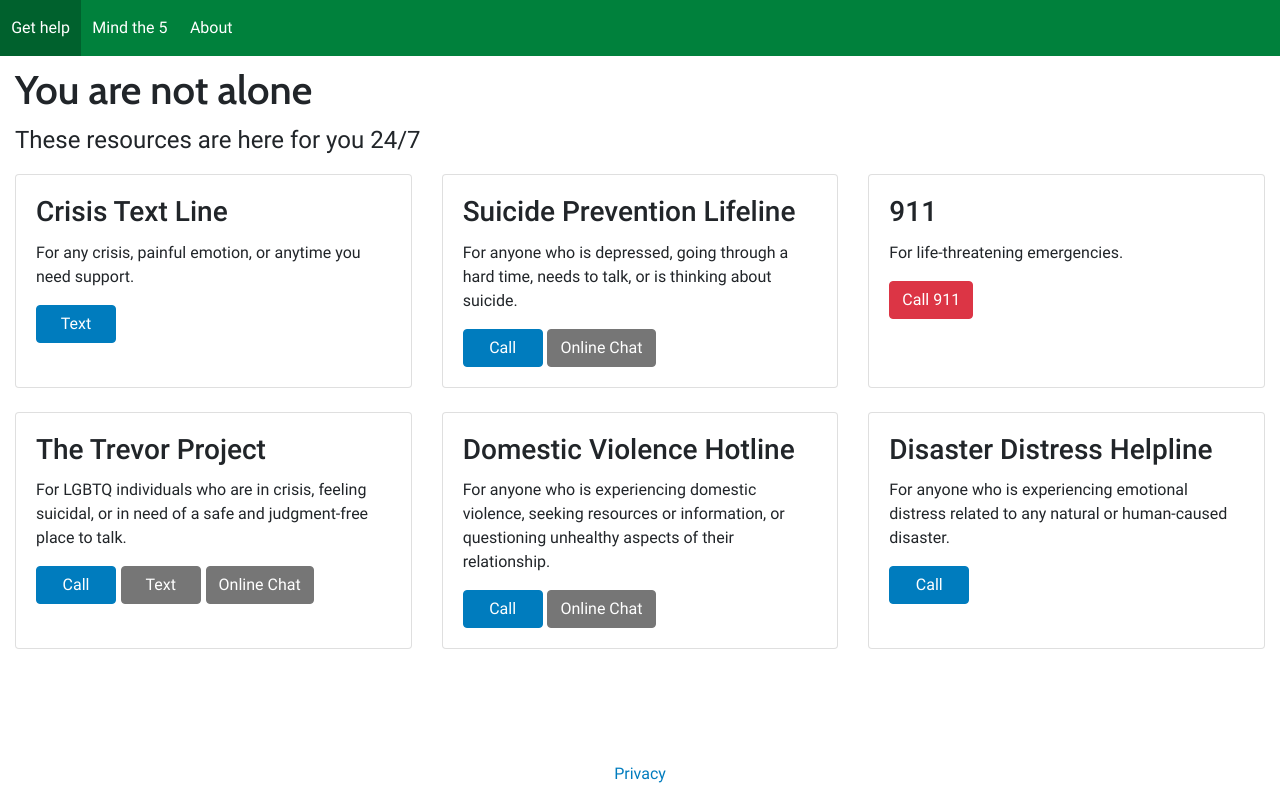
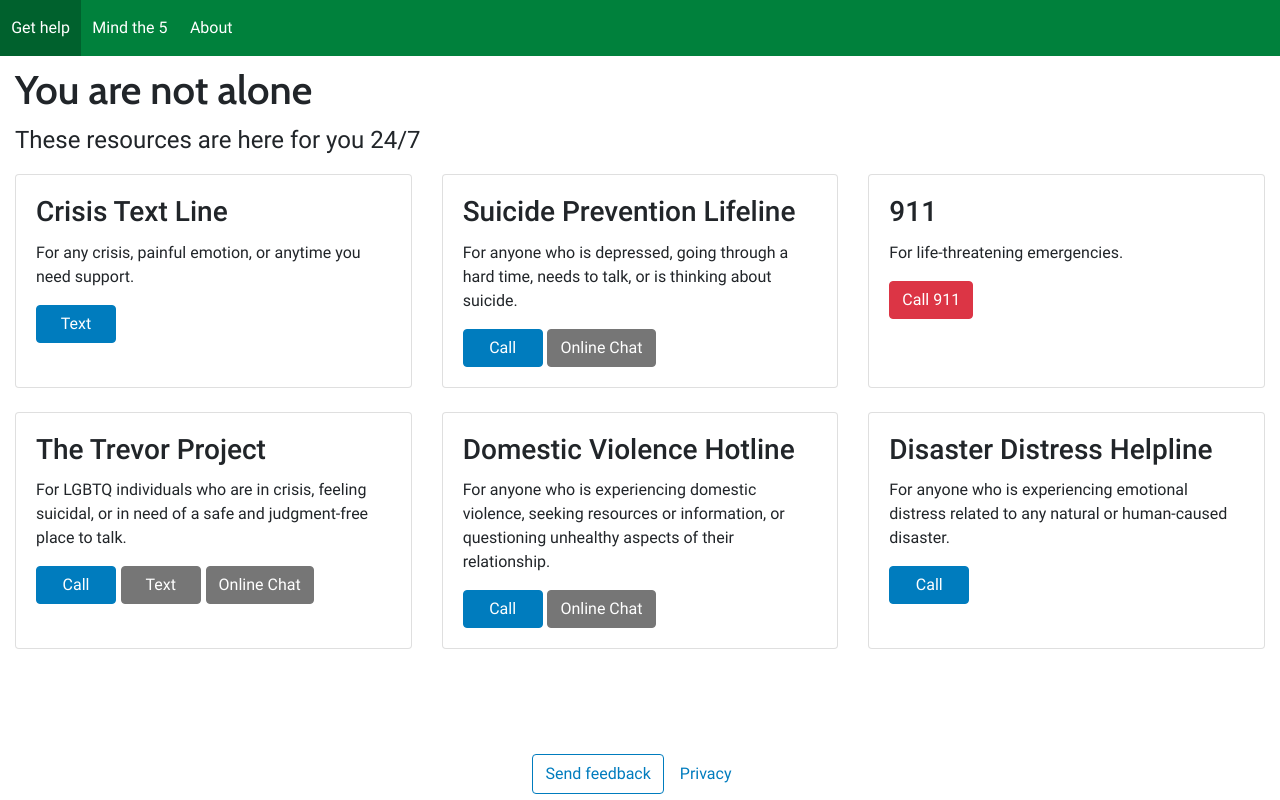
Before and after one commit to fossabot/vom-website, a Nuxt app: page / in a window 1280 px wide. Built offline with nearby package versions, Linux system fonts and the light colour scheme.

Commit message:
Add send feedback button

```diff
--- a/components/bottom-navbar.vue
+++ b/components/bottom-navbar.vue
@@ -1,5 +1,6 @@
 <template>
   <b-nav id="footer" align="center">
+    <b-button variant="outline-primary">Send feedback</b-button>
     <b-nav-item to="/privacy/">Privacy</b-nav-item>
   </b-nav>
 </template>
```
